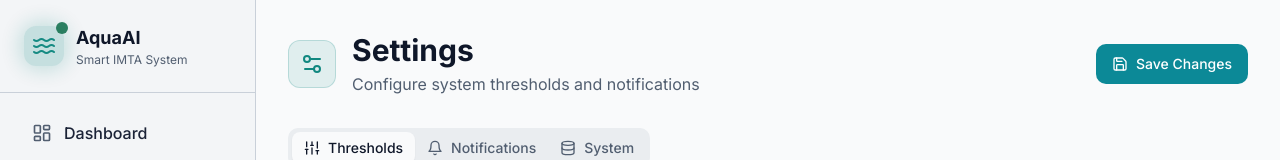
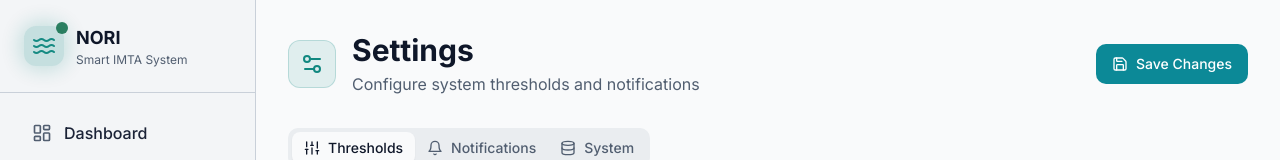
Before and after one commit to fayolamenezes/nori-fay, a React (Vite) app: page /settings in a window 1280 px wide. Shown: the top 160 px of the page. Built offline with nearby package versions, Linux system fonts and the light colour scheme; the HTML template or start-up script is replaced by a standard one.

Commit message:
Initial commit

```diff
--- a/src/components/layout/Sidebar.tsx
+++ b/src/components/layout/Sidebar.tsx
@@ -69,7 +69,7 @@ export const Sidebar = () => {
                 <div className="absolute -top-1 -right-1 w-3 h-3 bg-seaweed rounded-full animate-pulse" />
               </div>
               <div>
-                <h1 className="text-lg font-bold text-foreground">AquaAI</h1>
+                <h1 className="text-lg font-bold text-foreground">NORI</h1>
                 <p className="text-xs text-muted-foreground">Smart IMTA System</p>
               </div>
             </div>
```
